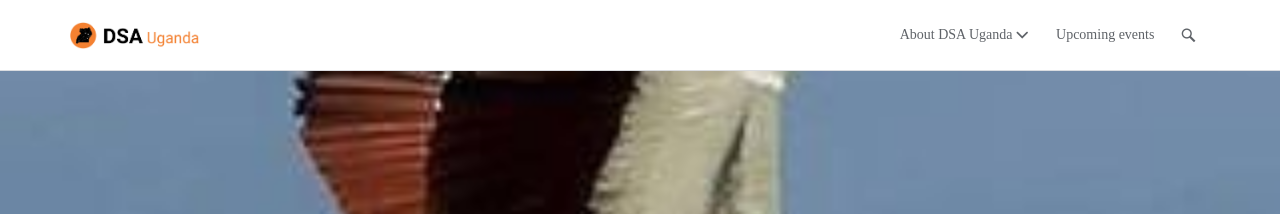
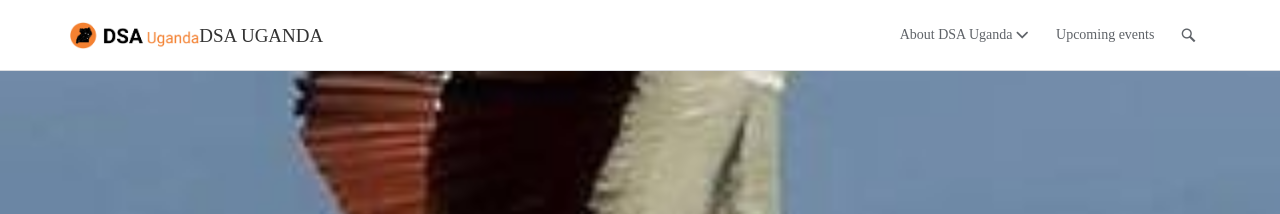
Before and after one commit to datsciafrica/dsaUganda, a Jekyll site: the page built from index.md, in a window 1280 px wide and 900 px high. Shown: the top 214 px of the window. Built offline with Jekyll 4.4.1, drawn with Linux system fonts in a browser that asks for light colours; some web fonts are replaced.

Commit message:
Update navigation.html

```diff
--- a/_includes/navigation.html
+++ b/_includes/navigation.html
@@ -12,7 +12,7 @@
       <div class="container">
           <div class="navbar-left">
             <a class="navbar-brand navbar-customizable-logo" href="{{site.baseurl}}/">
-                <img src="{{site.baseurl}}/assets/img/navbar_brand.png" alt="DSA Uganda logo">
+                <img src="{{site.baseurl}}/assets/img/navbar_brand.png" alt="DSA Uganda logo"> DSA UGANDA
             </a>
           </div>
           <button type="button" class="navbar-toggle collapsed" data-toggle="collapse" data-target="#main-nav" aria-expanded="false">
```
